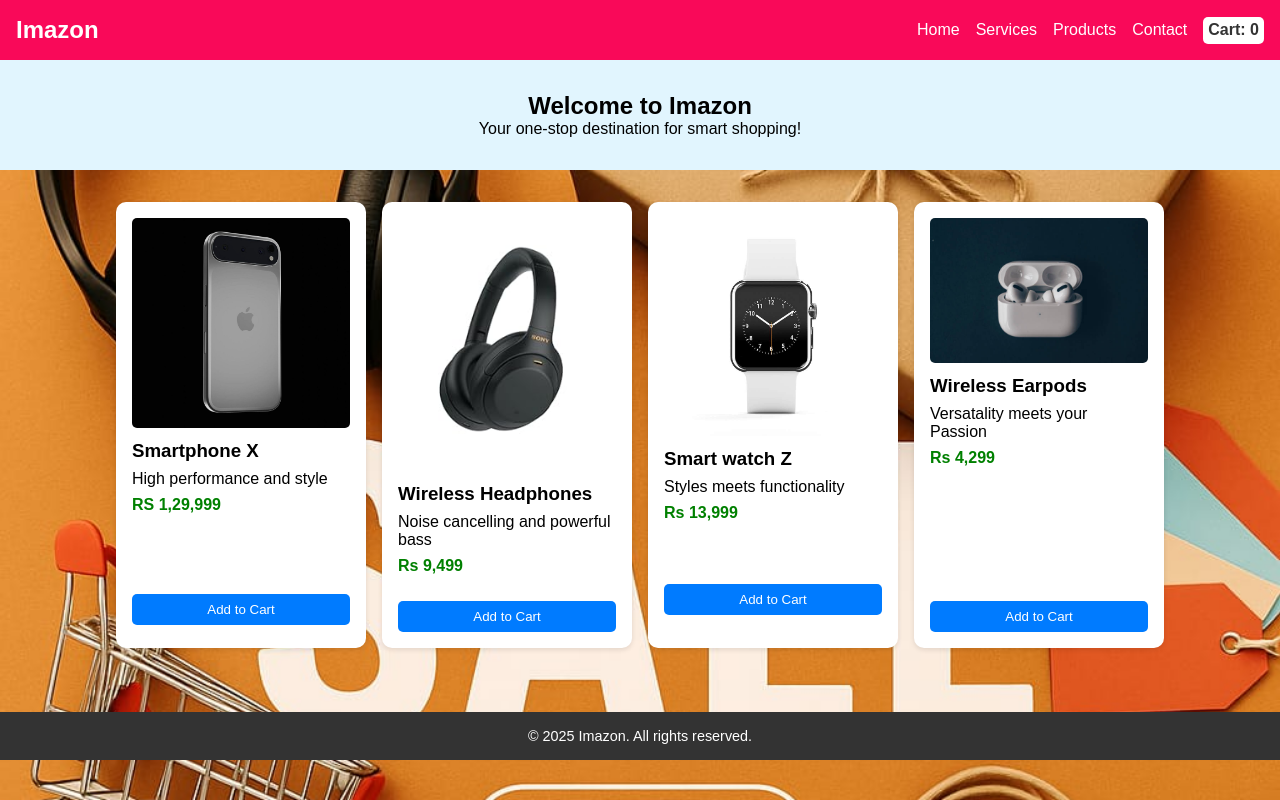
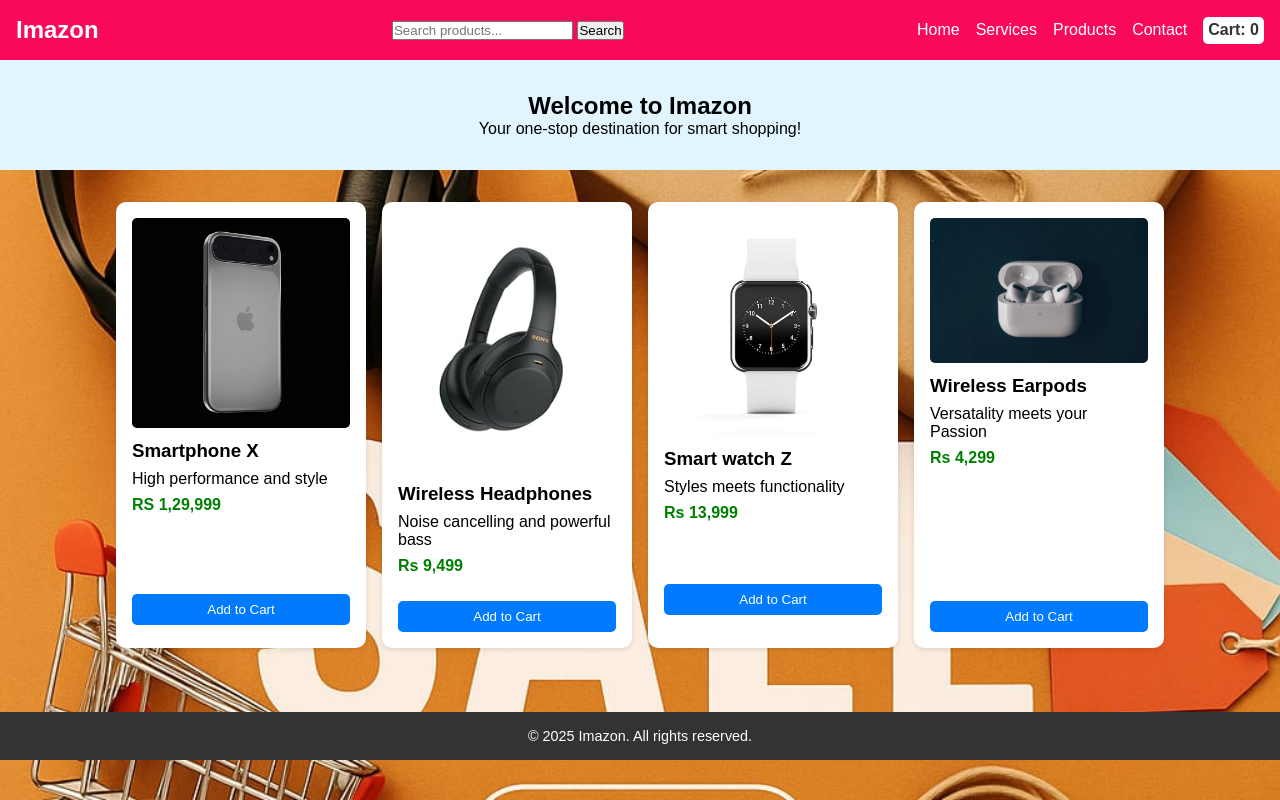
Before and after one commit to Abhi2617/ecommerce, a plain HTML site: page index.html in a window 1280 px wide. Drawn offline with Linux system fonts and the light colour scheme.

Commit message:
index.html

```diff
--- a/index.html
+++ b/index.html
@@ -10,6 +10,10 @@
 
   <header>
     <div class="logo"> Imazon</div>
+    <section class="search-bar">
+  <input type="text" id="search-input" placeholder="Search products..." />
+  <button onclick="searchProducts()">Search</button>
+  </section>
     <nav>
       <a href="#">Home</a>
       <a href="#">Services</a>
```
